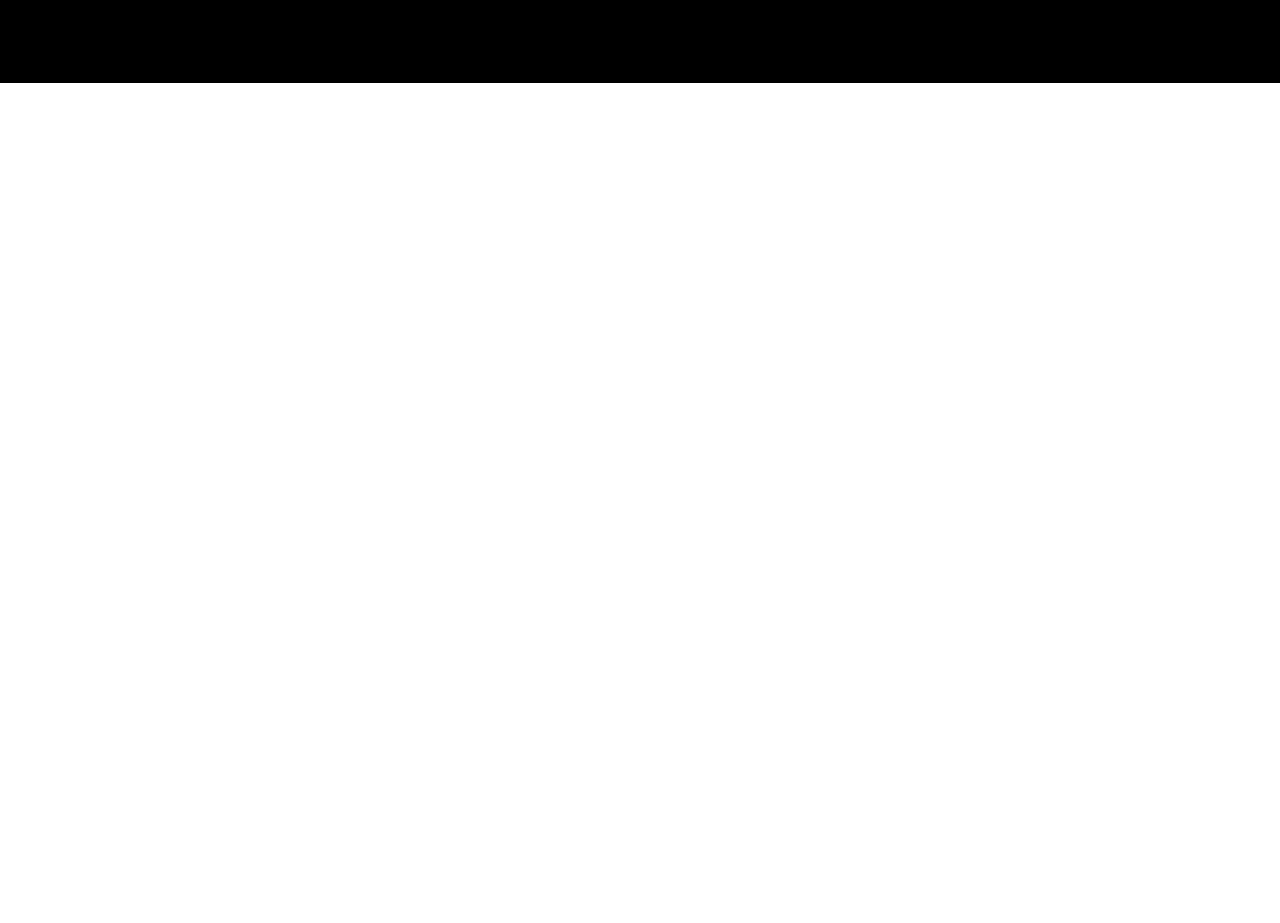
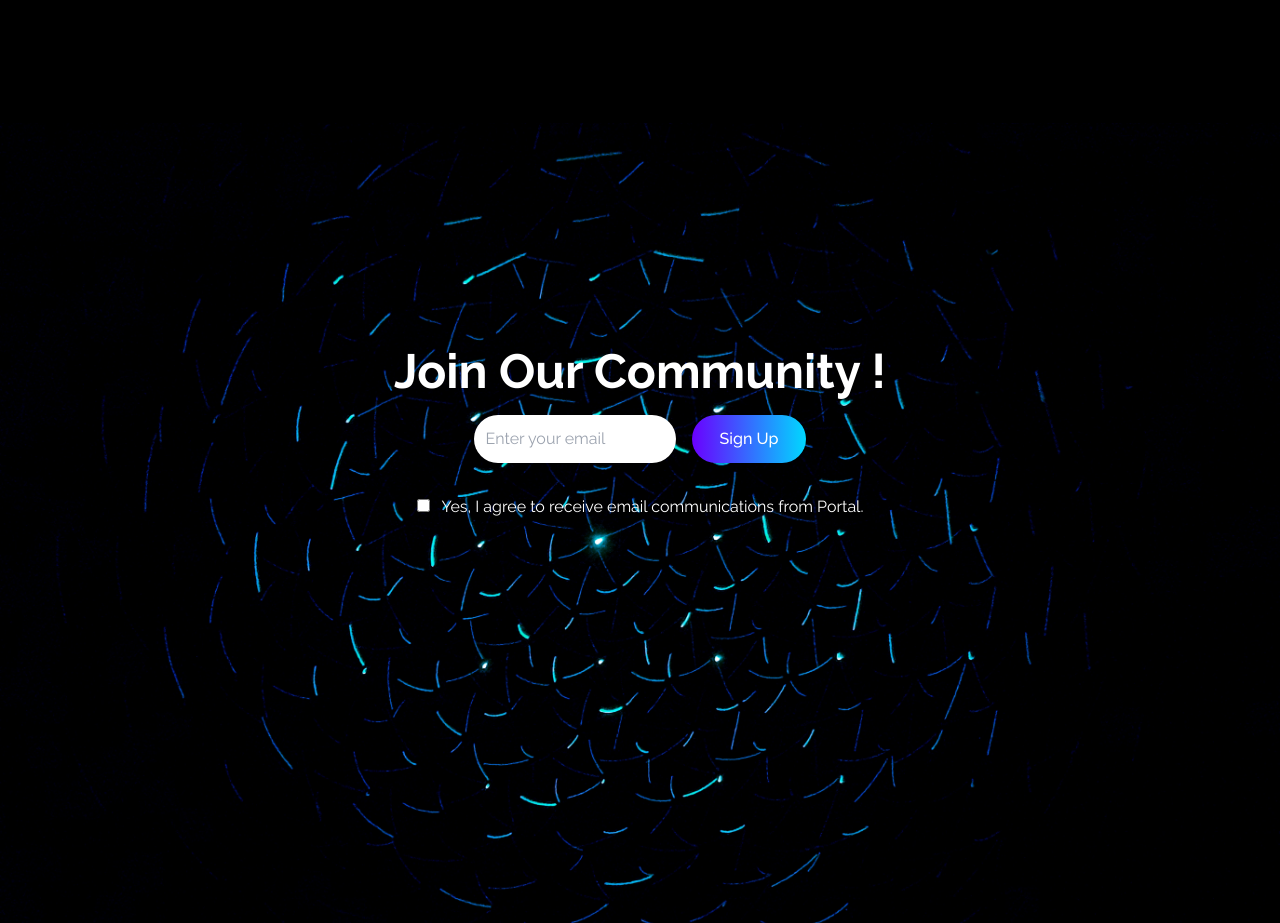
Before and after one commit to jenil97/Trade-web, a Next.js app: page / in a window 1280 px wide. Shown: the part 2160-3083 px from the top of the page. Before the commit the page ends 2243 px from the top, so only its background shows below. Built offline with nearby package versions, Linux system fonts and the light colour scheme.

Commit message:
feat : Subscribe

```diff
--- a/components/Developers.jsx
+++ b/components/Developers.jsx
@@ -4,7 +4,7 @@ import terminal from "../assets/terminal.png";
 
 const Developers = () => {
   return (
-    <div className="w-full md:h-[90vh] text-white bg-black">
+    <div className="w-full md:h-[95vh] text-white bg-black">
       <div className="max-w-[1240px] mx-auto px-4 py-16 md:flex">
         <div>
           <h1 className="text-4xl font-Raleway font-semibold mt-[4rem] text-center md:text-left cursor-default">
--- a/components/Hero.jsx
+++ b/components/Hero.jsx
@@ -20,7 +20,8 @@ const Hero = () => {
           Applications.
         </p>
         <p className="text-center text-white text-xl font-medium font-Raleway cursor-default md:-mt-2 mt-3">
-          Total Volume <span className="text-[#00d8ff]">Secured :</span> $42,104,783,662.47
+          Total Volume <span className="text-[#00d8ff]">Secured :</span>{" "}
+          $42,104,783,662.47
         </p>
         <div className="md:mt-2 mt-8">
           <button className="m-3 bg-gradient-to-r from-[#6a00ff] to-[#00d8ff] py-3 px-7 text-xl rounded-3xl">
--- /dev/null
+++ b/components/Subscribe.jsx
@@ -0,0 +1,23 @@
+import React from "react";
+
+const Subscribe = () => {
+  return (
+    <div className="w-full md:h-screen h-[90vh] px-4 py-[14rem] text-white text-center bg-cover bg-fixed bg-[url('../assets/subscribe.jpg')]">
+      <h1 className="text-5xl font-Raleway font-bold cursor-default">Join Our Community !</h1>
+      <div className="py-5">
+        <input
+          className="p-3 rounded-3xl mr-4 font-Raleway"
+          type="email"
+          placeholder="Enter your email"
+        />
+        <button className="font-Raleway bg-gradient-to-r from-[#6a00ff] to-[#00d8ff] py-3 px-7 font-medium rounded-3xl">Sign Up</button>
+      </div>
+      <div className="flex items-center justify-center py-2 ">
+        <input className="-mt-5 md:mr-3 md:mt-[1px]" type="checkbox" />
+        <p className="font-Raleway cursor-default md:mt-1">Yes, I agree to receive email communications from Portal.</p>
+      </div>
+    </div>
+  );
+};
+
+export default Subscribe;
--- a/pages/index.js
+++ b/pages/index.js
@@ -3,6 +3,7 @@ import About from "../components/About";
 import Developers from "../components/Developers";
 import Hero from "../components/Hero";
 import Navbar from "../components/Navbar";
+import Subscribe from "../components/Subscribe";
 
 export default function Home() {
   return (
@@ -16,6 +17,7 @@ export default function Home() {
       <Hero />
       <About />
       <Developers />
+      <Subscribe />
     </div>
   );
 }
```
Also changed, not shown: assets/subscribe.jpg (added).
